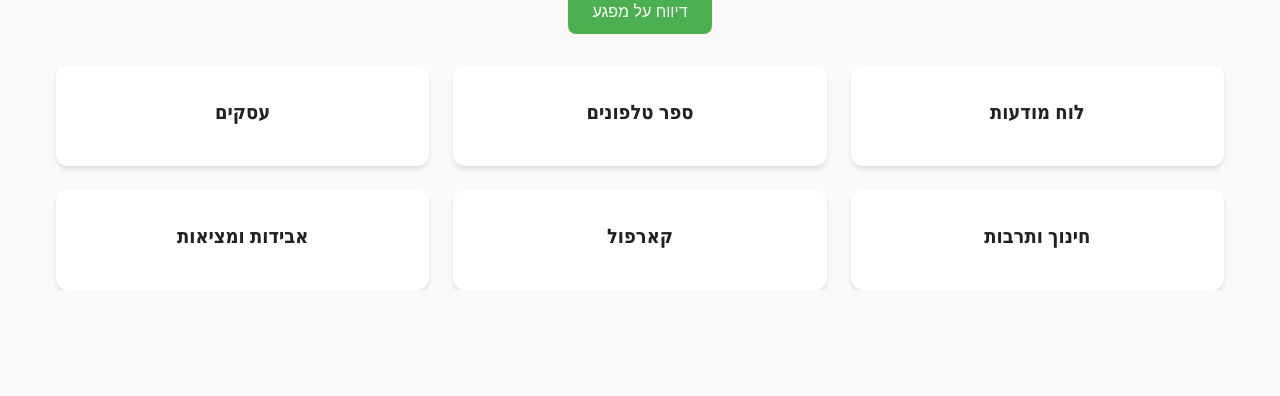
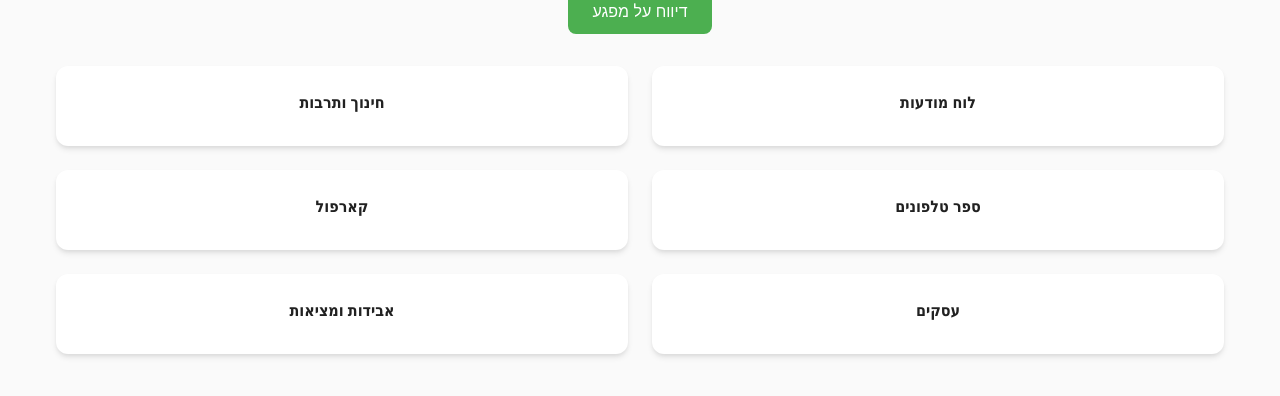
Before and after one commit to hadasi123/localhub, a React (Create React App) app: page / in a window 1280 px wide. Shown: the part 1142-1538 px from the top of the page. Before the commit the page ends 1432 px from the top, so only its background shows below. Built offline with nearby package versions, Linux system fonts and the light colour scheme; no server answers.

Commit message:
Refactor FeatureGrid layout to a two-column design and adjust styles for improved presentation

```diff
--- a/src/components/layout/AirPollutionCard.js
+++ b/src/components/layout/AirPollutionCard.js
@@ -33,16 +33,16 @@ const AirPollutionCard = () => {
         <h3 className="card-title">איכות אוויר</h3>
       </div>
       <div className="card-body" style={{ textAlign: 'center' }}>
-        <div style={{ fontSize: '3rem', marginBottom: '0.5rem' }}>{aqi.emoji}</div>
+        <div style={{ fontSize: '3rem', marginBottom: '0.1rem' }}>{aqi.emoji}</div>
         <div style={{
-          fontSize: '1.5rem',
+          fontSize: '1.3rem',
           fontWeight: 'bold',
           color: aqi.color,
-          marginBottom: '0.5rem'
+          marginBottom: '0.1rem'
         }}>
           {aqi.level}
         </div>
-        <div style={{ fontSize: '0.9rem', color: '#666', marginBottom: '1rem' }}>
+        <div style={{ fontSize: '0.9rem', color: '#666', marginBottom: '0.1rem' }}>
           {aqi.description}
         </div>
 
--- a/src/components/layout/FeatureGrid.js
+++ b/src/components/layout/FeatureGrid.js
@@ -9,9 +9,14 @@ const FeatureGrid = () => {
   // Filter out the home item for the feature grid
   const featureItems = navigationItems.filter(item => item.path !== '/');
 
+  // Split into two columns with 3 items each
+  const leftColumn = featureItems.slice(0, 3);
+  const rightColumn = featureItems.slice(3, 6);
+
   return (
-    <div className="features-grid">
-      {featureItems.map((item) => (
+    <div className="features-grid two-col">
+      <div className="features-column">
+        {leftColumn.map((item) => (
           <div
             key={item.path}
             className="feature-card"
@@ -25,13 +30,29 @@ const FeatureGrid = () => {
               }
             }}
           >
-
-          <h3 className="feature-title">
-            {item.label}
-          </h3>
-
+            <h3 className="feature-title">{item.label}</h3>
           </div>
         ))}
+      </div>
+      <div className="features-column">
+        {rightColumn.map((item) => (
+          <div
+            key={item.path}
+            className="feature-card"
+            onClick={() => navigateTo(item.path)}
+            role="button"
+            tabIndex={0}
+            onKeyDown={(e) => {
+              if (e.key === 'Enter' || e.key === ' ') {
+                e.preventDefault();
+                navigateTo(item.path);
+              }
+            }}
+          >
+            <h3 className="feature-title">{item.label}</h3>
+          </div>
+        ))}
+      </div>
     </div>
   );
 };
--- a/src/pages/HomePage.js
+++ b/src/pages/HomePage.js
@@ -35,7 +35,7 @@ const HomePage = () => {
           </Button>
         </div>
 
-        <div>
+        <div style={{ marginBottom: '64px' }}>
           <FeatureGrid />
         </div>
 
--- a/src/styles/components.css
+++ b/src/styles/components.css
@@ -142,6 +142,18 @@
   margin-top: var(--spacing-xl);
 }
 
+/* Two-column layout for feature grid */
+.features-grid.two-col {
+  grid-template-columns: repeat(2, 1fr);
+}
+
+.features-column {
+  display: grid;
+  /* Force equal heights for each row/card */
+  grid-auto-rows: 80px;
+  row-gap: var(--spacing-lg);
+}
+
 .feature-card {
   background-color: var(--white);
   border-radius: var(--radius-lg);
@@ -151,6 +163,12 @@
   transition: all 0.3s ease;
   cursor: pointer;
   border: 2px solid transparent;
+  /* Make each card fill its grid row height */
+  height: 100%;
+  box-sizing: border-box;
+  display: flex;
+  align-items: center;
+  justify-content: center;
 }
 
 .feature-card:hover {
@@ -172,7 +190,7 @@
 }
 
 .feature-title {
-  font-size: var(--font-size-xl);
+  font-size: var(--font-size-l);
   font-weight: 600;
   color: var(--grey-900);
   margin-bottom: var(--spacing-sm);
```
Lines whose indentation alone changed are shown as unchanged.
